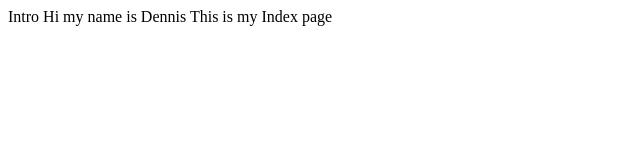
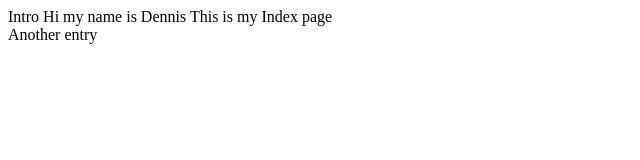
Before and after one commit to kifid004/test_project, a plain HTML site: page index.html in a window 1280 px wide. Shown: the full height of the page, 0-640 px from the left. Drawn offline with Linux system fonts and the light colour scheme.

Commit message:
second edit

```diff
--- a/index.html
+++ b/index.html
@@ -8,6 +8,7 @@
 
 Hi my name is Dennis
 This is my Index page
-
+<br>
+Another entry
 </body>
 </html>
```
